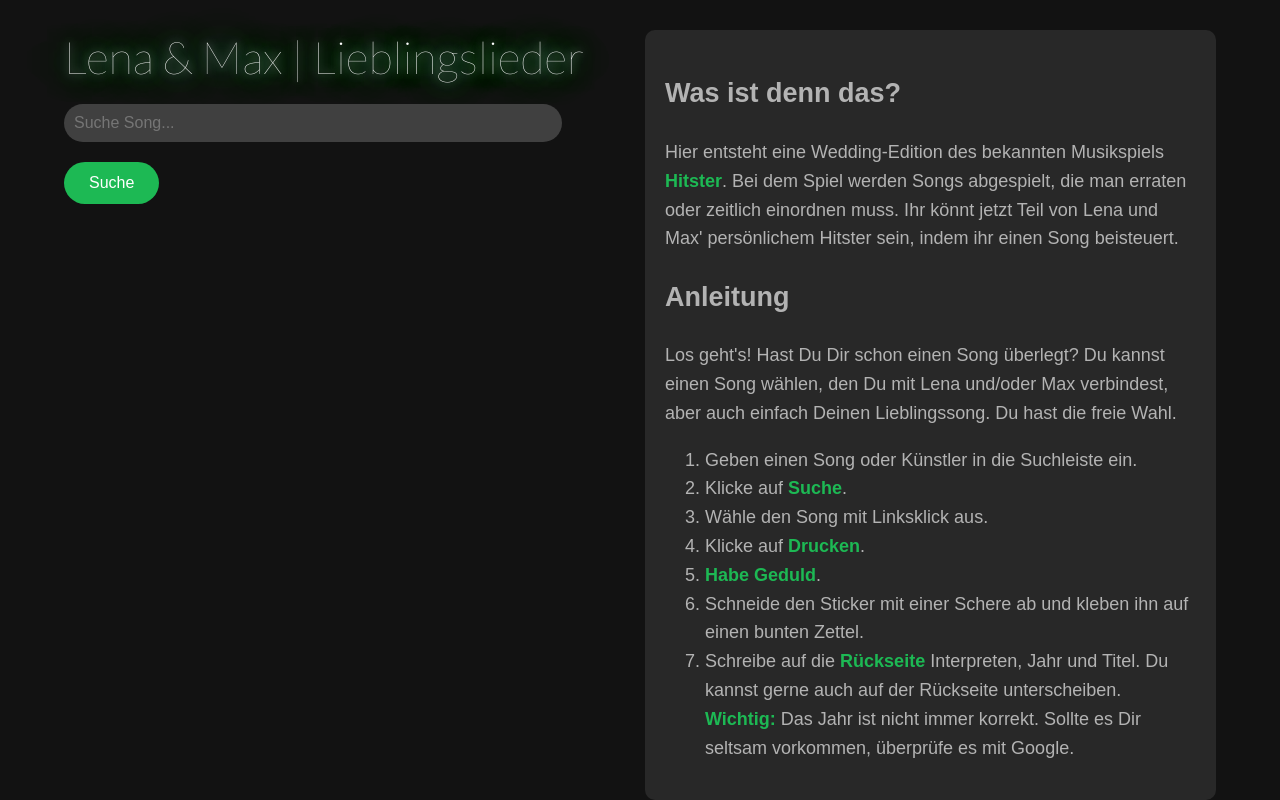
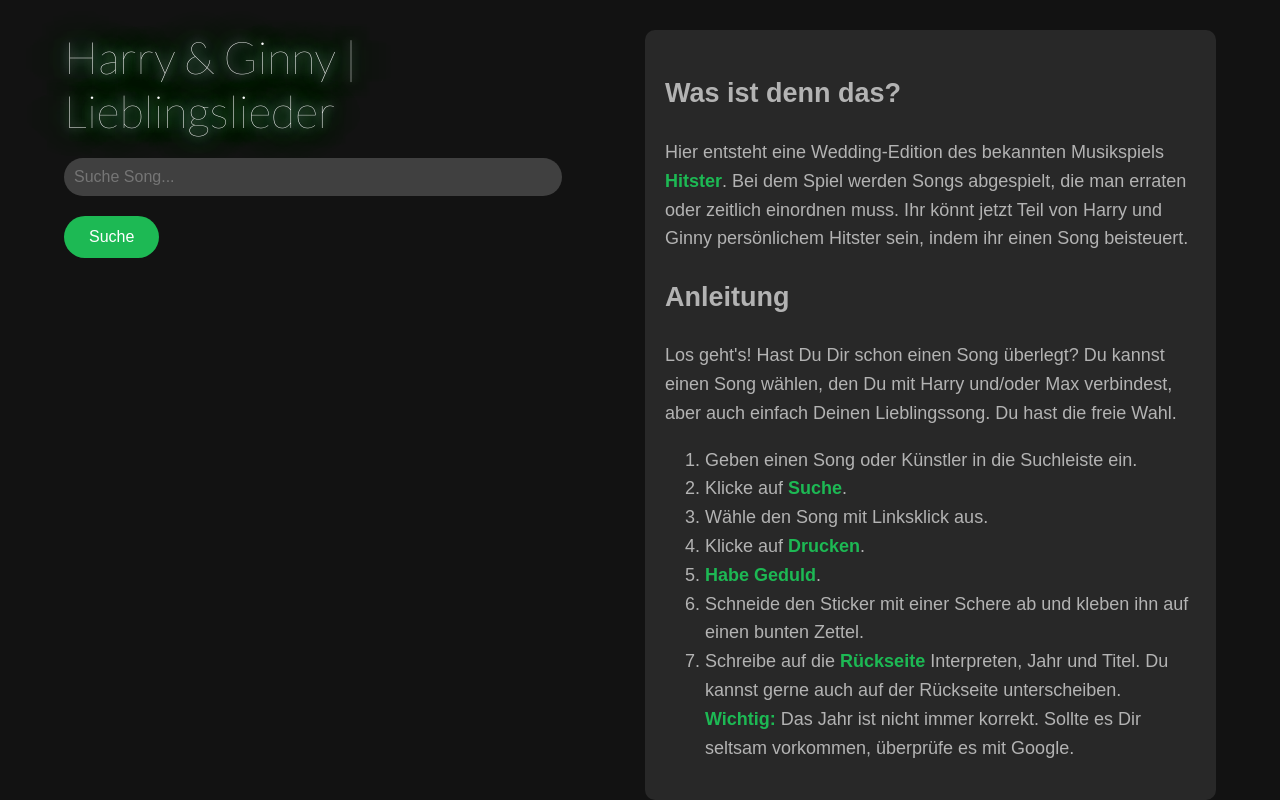
Before and after one commit to PaulMBarg/DIY-Hitster-for-Events, a Flask app: page / in a window 1280 px wide. Run offline with Flask 2, Linux system fonts and the light colour scheme.

Commit message:
added doc

```diff
--- a/templates/index.html
+++ b/templates/index.html
@@ -203,7 +203,7 @@
         <!-- Linke Spalte -->
         <div class="left-column">
             <link rel="stylesheet" href="https://fonts.googleapis.com/css?family=Lato:100&effect=neon">
-            <div class="neon-font">Lena & Max | Lieblingslieder</div>
+            <div class="neon-font">Harry & Ginny | Lieblingslieder</div>
 
 
             <!-- Suchleiste -->
@@ -224,13 +224,13 @@
                         Hier entsteht eine Wedding-Edition des bekannten Musikspiels
                         <span class="track-title">Hitster</span>. Bei dem Spiel werden Songs abgespielt,
                         die man erraten oder zeitlich einordnen muss.
-                        Ihr könnt jetzt Teil von Lena und Max' persönlichem Hitster
+                        Ihr könnt jetzt Teil von Harry und Ginny persönlichem Hitster
                         sein, indem ihr einen Song beisteuert.
                     </p>
                 <h2>Anleitung</h3>
                     <p>
                     Los geht's! Hast Du Dir schon einen Song überlegt? Du kannst einen Song
-                    wählen, den Du mit Lena und/oder Max verbindest, aber auch einfach
+                    wählen, den Du mit Harry und/oder Max verbindest, aber auch einfach
                     Deinen Lieblingssong. Du hast die freie Wahl.
                         <ol>
                             <li>Geben einen Song oder Künstler in die Suchleiste ein. </li>
```
Also changed, not shown: Media/ausgeschaltet.png (added), Media/fertig.png (added), Media/hitster_card_example.jpg (added), Media/keinpapier.png (added), Media/preprint.png (added), Media/search.png (added), Media/zuspät.png (added), 1 other file.
